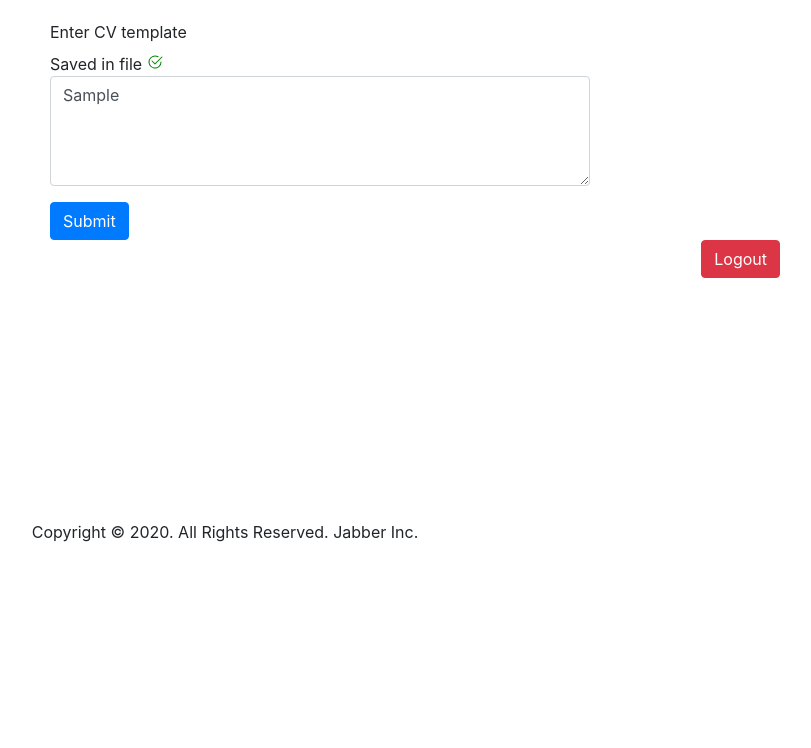
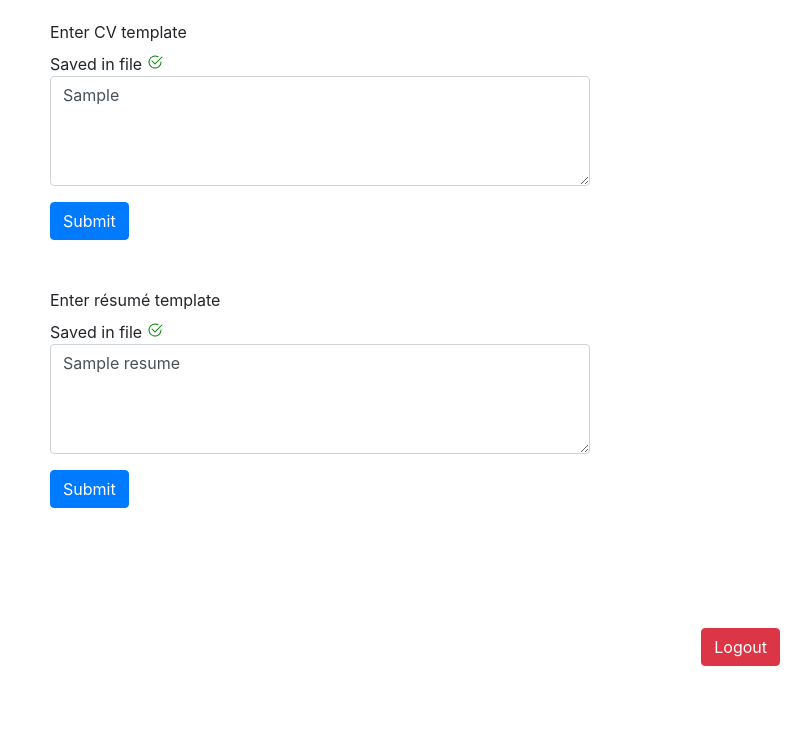
Before and after one commit to aphrx/jabber, a Flask app: page /profile in a window 1280 px wide. Shown: the part 617-1365 px from the top of the page, without its empty margins (415-1226 px from the left). Before the commit the page ends 1159 px from the top, so only its background shows below. Run offline with Flask 2, Linux system fonts and the light colour scheme; a user stored in the database is signed in; a database or web service that is not in the repository returns one stand-in record (values such as "Sample title"); some libraries are stand-ins or nearby versions.

Commit message:
Added resume template function

```diff
--- a/app.py
+++ b/app.py
@@ -90,10 +90,19 @@ def profile():
                                       "cv": cv_data
                                   }})
         return redirect(url_for("profile"))
+    elif request.method == 'POST' and 'resume' in request.form:
+        resume_data = request.form['resume']
+        mongo.db.users.update_one({"id": current_user.id},
+                                  {"$set": {
+                                      "resume": resume_data
+                                  }})
+        return redirect(url_for("profile"))
     else:  # GET
         linkedIn_ok = "false"
         cv_ok = "false"
         cv_data = ""
+        resume_ok = "false"
+        resume_data = ""
         if current_user.is_authenticated:
             user = mongo.db.users.find_one({"id": current_user.id})
             if user["linkedIn"]["pwd"] != "":
@@ -101,6 +110,9 @@ def profile():
             if user["cv"] != "":
                 cv_ok = "true"
                 cv_data = user["cv"]
+            if user["resume"] != "":
+                resume_ok = "true"
+                resume_data = user["resume"]
         return render_template("profile.html",
                                username=current_user.name,
                                email=current_user.email,
@@ -108,6 +120,8 @@ def profile():
                                linkedIn_ok=linkedIn_ok,
                                cv_ok=cv_ok,
                                cv_data=cv_data,
+                               resume_ok=resume_ok,
+                               resume_data=resume_data,
                                account="Settings")
 
 
--- a/templates/profile.html
+++ b/templates/profile.html
@@ -79,15 +79,45 @@
                 </div>
                 <button type="submit" value="submit" class="btn btn-primary">Submit</button>
             </form>
+
+            <br />
+            <br />
+            </svg>
+            <form method="POST" accept-charset="UTF-8">
+                <div class="form-group">
+                    <label for="resume">Enter résumé template</label>
+
+                    <br />
+                    {% if 'true' in resume_ok %}
+                    Saved in file
+                    <svg class="bi bi-check-circle" width="1em" height="1em" viewBox="0 0 16 16" fill="green" xmlns="http://www.w3.org/2000/svg">
+                        <path fill-rule="evenodd" d="M15.354 2.646a.5.5 0 010 .708l-7 7a.5.5 0 01-.708 0l-3-3a.5.5 0 11.708-.708L8 9.293l6.646-6.647a.5.5 0 01.708 0z" clip-rule="evenodd" />
+                        <path fill-rule="evenodd" d="M8 2.5A5.5 5.5 0 1013.5 8a.5.5 0 011 0 6.5 6.5 0 11-3.25-5.63.5.5 0 11-.5.865A5.472 5.472 0 008 2.5z" clip-rule="evenodd" />
+                    </svg><!-- check mark -->
+                    <br />
+                    {% else %}
+                    No info on file
+                    <svg class="bi bi-exclamation-circle" width="1em" height="1em" viewBox="0 0 16 16" fill="red" xmlns="http://www.w3.org/2000/svg">
+                        <path fill-rule="evenodd" d="M8 15A7 7 0 108 1a7 7 0 000 14zm0 1A8 8 0 108 0a8 8 0 000 16z" clip-rule="evenodd" />
+                        <path d="M7.002 11a1 1 0 112 0 1 1 0 01-2 0zM7.1 4.995a.905.905 0 111.8 0l-.35 3.507a.552.552 0 01-1.1 0L7.1 4.995z" />
+                    </svg><!-- warning -->
+                    <br />
+                    {% endif %}
+
+                    <textarea class="form-control" rows="4" id="resume" name="resume">{{resume_data}}</textarea>
+                </div>
+                <button type="submit" value="submit" class="btn btn-primary">Submit</button>
+            </form>
+
         </div><!-- col-sm-6 -->
     </div><!-- End of row -->
 
-    <a class="btn btn-danger float-right" href="/logout" role="button">Logout</a>
     <br />
     <br />
     <br />
     <br />
     <br />
+    <a class="btn btn-danger float-right" href="/logout" role="button">Logout</a>
     <br />
     <br />
     <br />
--- a/user.py
+++ b/user.py
@@ -30,5 +30,6 @@ class User(UserMixin):
                 "pwd": ""
             },
             "cv": "",
+            "resume": "",
         }
         mongo.db.users.insert(user)
```
Also changed, not shown: README.md.
